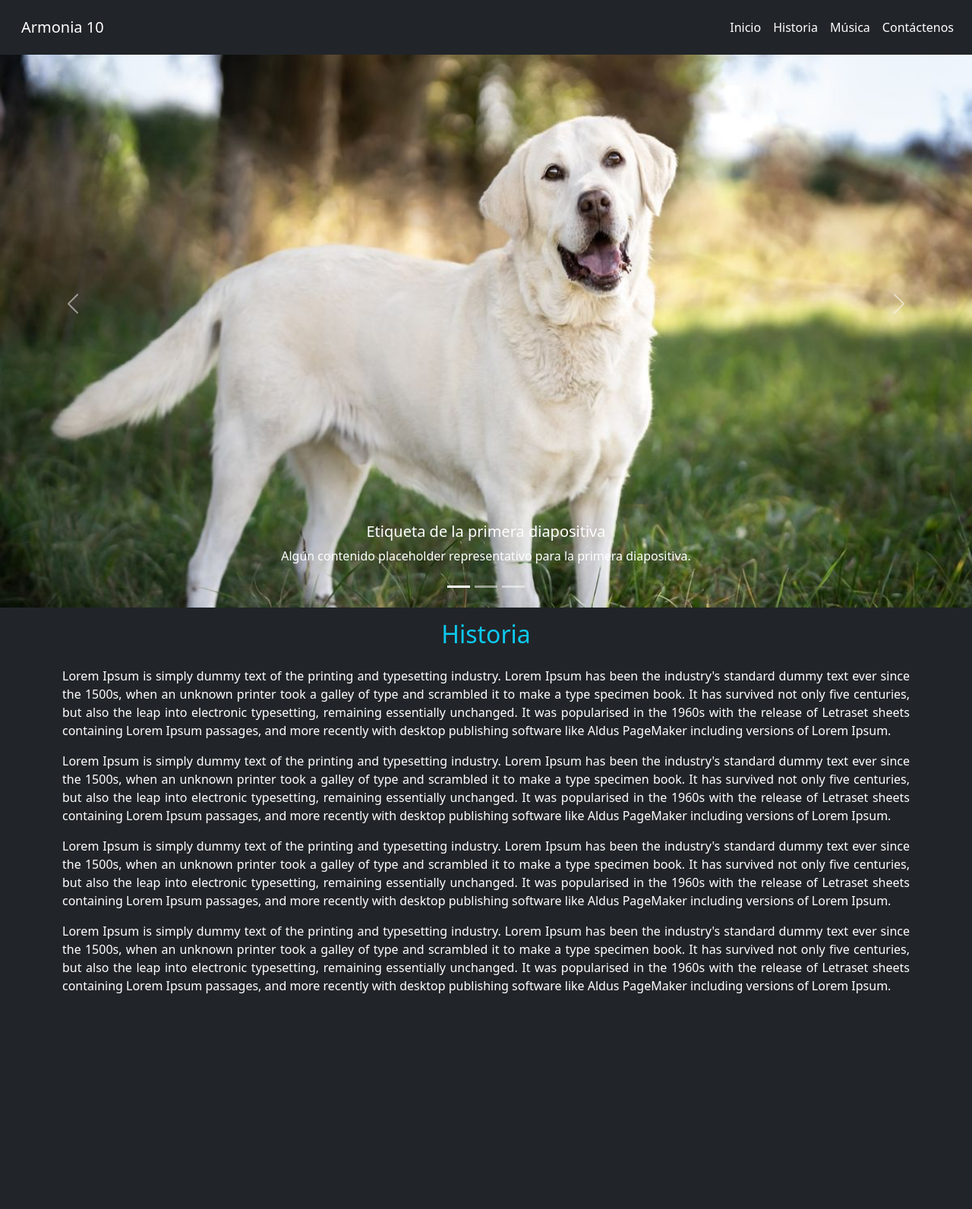
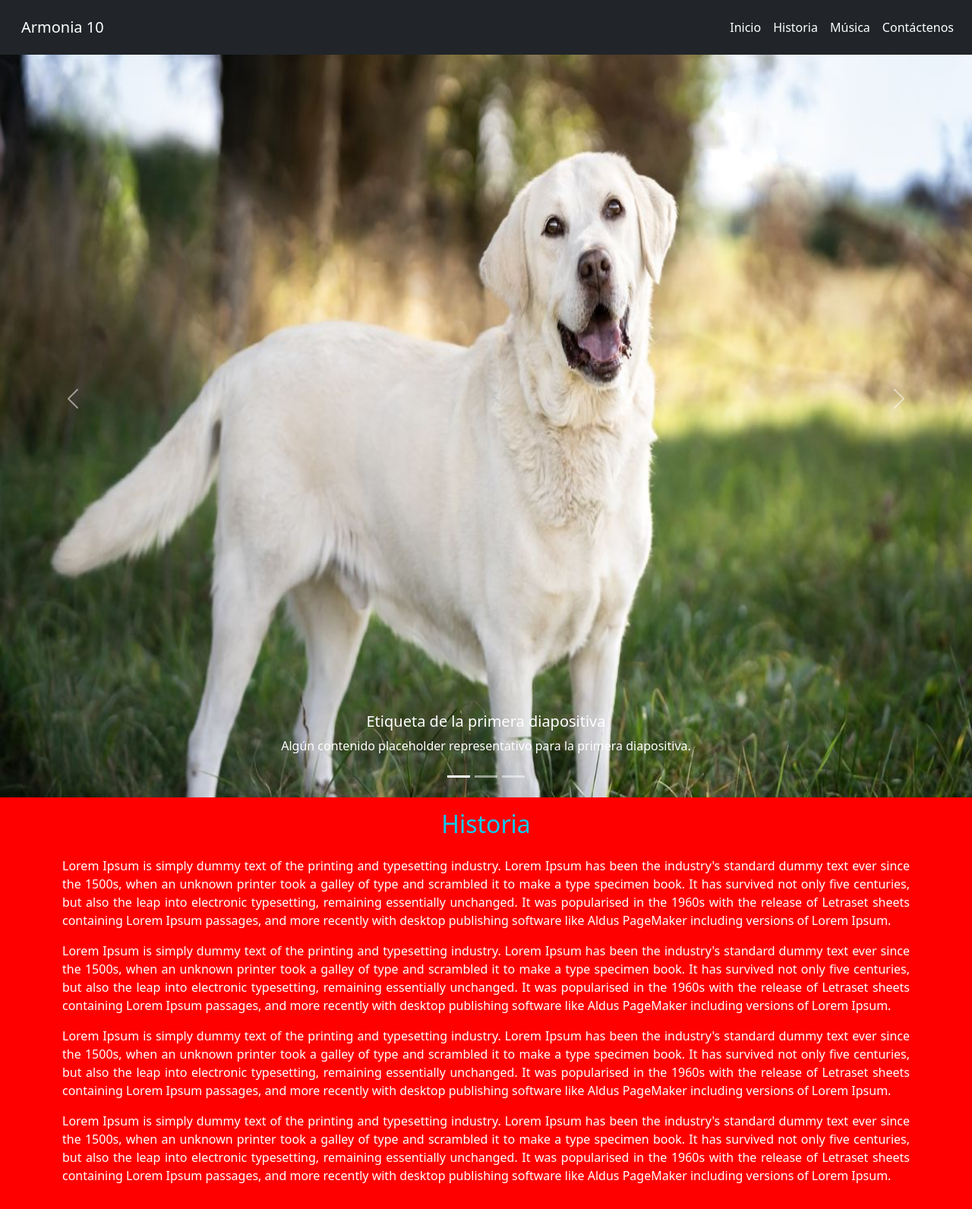
Before and after one commit to DeyvidsHK/ArmoniaPaginaWeb, a PHP site: page / in a window 1280 px wide. Shown: the whole page at 76% size. Before the commit the page ends 1308 px from the top, so only its background shows below. Run offline with PHP 8.4, Linux system fonts and the light colour scheme.

Commit message:
agregando fondo

```diff
--- a/index.html
+++ b/index.html
@@ -88,7 +88,7 @@
         </div>
 
         <main>
-            <div class="bg-dark" id="historia">
+            <div class="historia" id="historia">
                 <div class="container pt-3 pb-3" >
                     <div class="text-info text-center pb-3" >
                         <h2>Historia</h2>
--- a/style.css
+++ b/style.css
@@ -1,11 +1,15 @@
 
 .imagen{
     width: 100% !important;
-    height: 800px !important;
+    height: 1050px !important;
+    min-width: 500px !important;
+    min-height: 100px !important;
 }
 
 .justificar{
     text-align: justify;
-    min-width: 500px !important;
-    min-height: 100px !important;
 }
+
+.historia{
+    background:red;
+}
```
